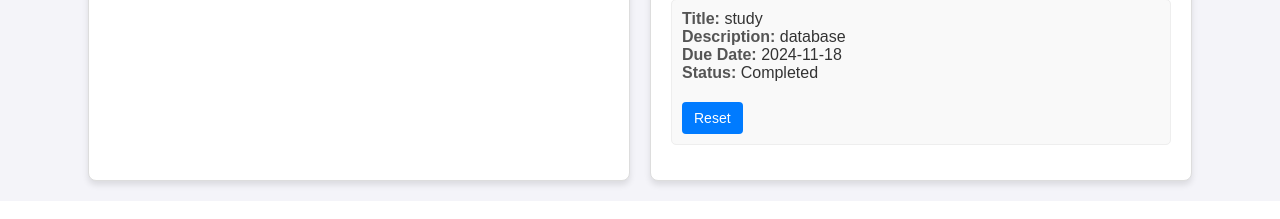
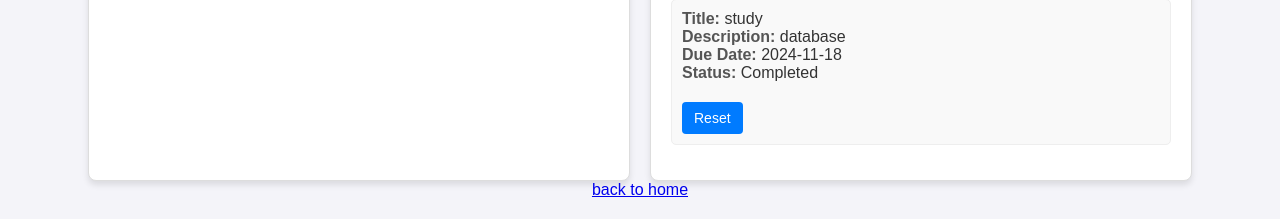
Before and after one commit to ARVIND-46/TaskTracker, a Django app: page /task/ in a window 1280 px wide. Shown: the part 1149-1368 px from the top of the page. Before the commit the page ends 1339 px from the top, so only its background shows below. Run offline with Django 5.2, Linux system fonts and the light colour scheme; data comes from the database, SQL or seed files in the repository; both versions use the stored data as it was after the commit.

Commit message:
Add a back to home link

```diff
--- a/project/polls/templates/polls/displayTL.html
+++ b/project/polls/templates/polls/displayTL.html
@@ -136,5 +136,6 @@
             </ul>
         </div>
     </div>
+    <a href="{% url 'task_list' %}">back to home</a>
 </body>
 </html>
```
Also changed, not shown: project/db.sqlite3.
